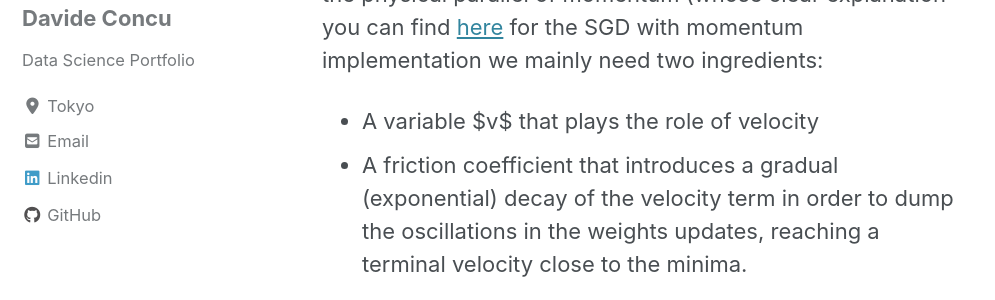
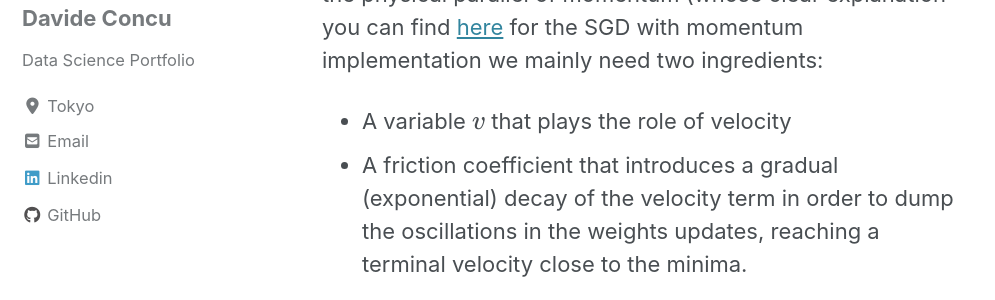
Before and after one commit to DavideDaz/EntuData, a Jekyll site: the page built from _posts/2020-01-28-OptimizersComparison.md, in a window 1280 px wide and 900 px high, scrolled down 2894 px. Shown: the part 157-457 px from the top of the window, without its empty margins (0-995 px from the left). Built offline with Jekyll 4.4.1, drawn with Linux system fonts in a browser that asks for light colours; cached includes are drawn as plain includes; nearby versions of some CDN libraries; formulas are drawn with MathJax 3.

```diff
--- a/_posts/2020-01-28-OptimizersComparison.md
+++ b/_posts/2020-01-28-OptimizersComparison.md
@@ -36,7 +36,7 @@ It is clear that to reach faster the local minima, the update on the horizontal
 
 We can think of the gradient as a sort of velocity, with its magnitude and a direction, somehow pointing with a certain intensity to the local minima. It can be therefore advantageous to take advantage of the momentum given by the previous iteration to speed up the learning process. At the same time we don't want to accelerate indefinitely and amplify too much the time step as we can overshoot our minima target. Hence, without going too much in deep with the physical parallel of momentum (whose clear explanation you can find [here](http://www.deeplearningbook.org/contents/optimization.html) for the SGD with momentum implementation we mainly need two ingredients:
 
-- A variable $v$ that plays the role of velocity
+- A variable $$v$$ that plays the role of velocity
 - A friction coefficient that introduces a gradual (exponential) decay of the velocity term in order to dump the oscillations in the weights updates, reaching a terminal velocity close to the minima.
 
 The result it is a faster descent towards the local minima with a dumped oscillation of the weights as in Figure 2.
```
